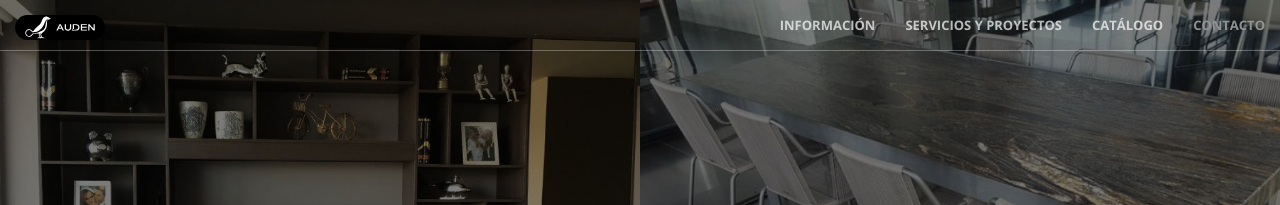
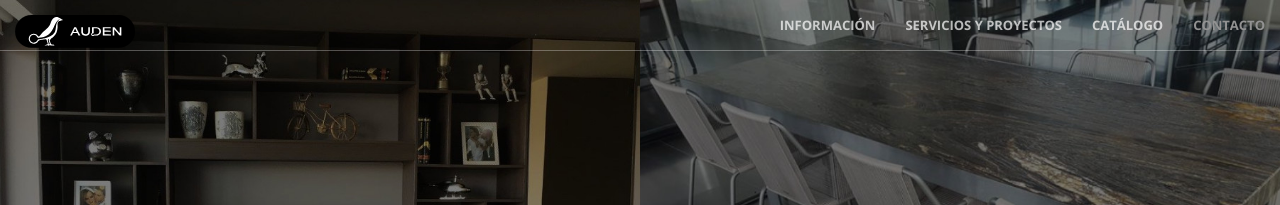
Before and after one commit to AudenLeonardo/AudenLeonardo.github.io, a Jekyll site: the page built from index.html, in a window 1280 px wide. Shown: the top 205 px of the page. Built offline with Jekyll 4.4.1, drawn with Linux system fonts in a browser that asks for light colours; a script that is not in the unit is left out.

Commit message:
Update nav.html

```diff
--- a/_includes/nav.html
+++ b/_includes/nav.html
@@ -8,7 +8,7 @@
                 <span class="icon-bar"></span>
                 <span class="icon-bar"></span>
             </button>
-            <a class="navbar-brand page-scroll" href="#page-top"><img src="img\logos\logoaudenblanco.svg" width="90" class="image-responsive"><br><br></a>
+            <a class="navbar-brand page-scroll" href="#page-top"><img src="img\logos\logoaudenblanco.svg" width="120" class="image-responsive"><br><br></a>
         </div>
 
         <!-- Collect the nav links, forms, and other content for toggling -->
```
